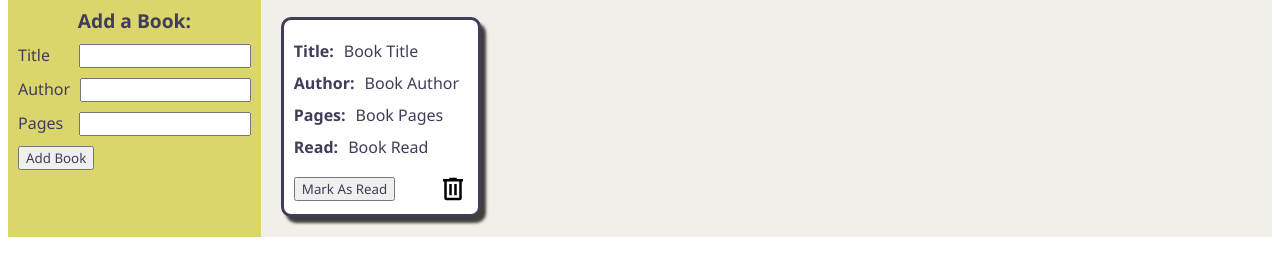
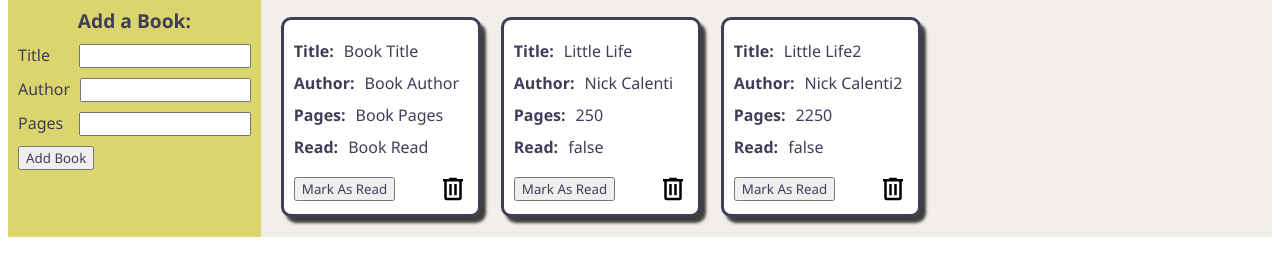
Before and after one commit to ncalenti88/odin-library, a plain HTML site: page index.html in a window 1280 px wide. Shown: the part 111-386 px from the top of the page. Drawn offline with Linux system fonts and the light colour scheme.

Commit message:
Add Book object and Card Generation and Deletion
Create initial javascript for library list, book object.  Also added javascript to interate
over library to display books.  Finally, implemented delete book funcationality.

```diff
--- a/index.html
+++ b/index.html
@@ -4,7 +4,7 @@
     <meta charset="UTF-8">
     <meta name="viewport" content="width=device-width, initial-scale=1.0">
     <link rel="stylesheet" href="styles.css">
-    <script type="text/javascript" src="library.js"></script>
+
     <title>Nicks Library</title>
 </head>
 <body>
@@ -51,5 +51,6 @@
 
         </div>
     </div>
+    <script type="text/javascript" src="library.js"></script>
 </body>
 </html>
--- a/library.js
+++ b/library.js
@@ -0,0 +1,124 @@
+const myLibrary = [];
+
+function Book(name = "", author = "", pages = 0, read = false) {
+  this.name = name
+  this.author = author
+  this.pages = pages
+  this.read = read
+}
+
+
+function addBookToLibrary(book, library) {
+    library.push(book)
+}
+
+const b1 = new Book('Little Life','Nick Calenti',250, false)
+const b2 = new Book('Little Life2','Nick Calenti2',2250, false)
+
+addBookToLibrary(b1, myLibrary)
+addBookToLibrary(b2, myLibrary)
+
+const bookArea = document.getElementById("content")
+
+function removeBook(id) {
+    myLibrary.splice(id,1)
+    const bookCard = document.querySelector(`[data-id="${id}"]`)
+    bookArea.removeChild(bookCard)
+}
+
+
+function addBook(book,id,place){
+
+    const bookCard = document.createElement("div")
+    bookCard.classList.add("book-card")
+    const infoContainer = document.createElement("div")
+    infoContainer.classList.add("info-container")
+
+    bookCard.appendChild(infoContainer)
+
+    bookCard.dataset.id = id
+
+
+    const cardRow1 = document.createElement("div")
+    cardRow1.classList.add("card-row")
+    const cardRow2 = document.createElement("div")
+    cardRow2.classList.add("card-row")
+    const cardRow3 = document.createElement("div")
+    cardRow3.classList.add("card-row")
+    const cardRow4 = document.createElement("div")
+    cardRow4.classList.add("card-row")
+
+    const cardlabel1 = document.createElement("span")
+    cardlabel1.classList.add("card-label")
+    cardlabel1.textContent = "Title:"
+    const cardlabel2 = document.createElement("span")
+    cardlabel2.classList.add("card-label")
+    cardlabel2.textContent = "Author:"
+    const cardlabel3 = document.createElement("span")
+    cardlabel3.classList.add("card-label")
+    cardlabel3.textContent = "Pages:"
+    const cardlabel4 = document.createElement("span")
+    cardlabel4.classList.add("card-label")
+    cardlabel4.textContent = "Read:"
+
+
+    const data1 = document.createElement("span")
+    data1.classList.add("title")
+    data1.textContent = book.name
+    const data2 = document.createElement("span")
+    data2.classList.add("title")
+    data2.textContent = book.author
+    const data3 = document.createElement("span")
+    data3.classList.add("title")
+    data3.textContent = book.pages
+    const data4 = document.createElement("span")
+    data4.classList.add("title")
+    data4.textContent = book.read
+
+    cardRow1.appendChild(cardlabel1)
+    cardRow1.appendChild(data1)
+
+    cardRow2.appendChild(cardlabel2)
+    cardRow2.appendChild(data2)
+
+    cardRow3.appendChild(cardlabel3)
+    cardRow3.appendChild(data3)
+
+    cardRow4.appendChild(cardlabel4)
+    cardRow4.appendChild(data4)
+
+    infoContainer.appendChild(cardRow1)
+    infoContainer.appendChild(cardRow2)
+    infoContainer.appendChild(cardRow3)
+    infoContainer.appendChild(cardRow4)
+
+
+    const actionBar = document.createElement("div")
+    actionBar.classList.add("action-bar")
+    bookCard.appendChild(actionBar)
+
+    const button = document.createElement("button")
+    button.classList.add("mark-read-button")
+    button.textContent = "Mark As Read"
+
+    const trash = document.createElement("img")
+    trash.classList.add("icon-delete")
+    trash.setAttribute("alt","Delete Button")
+    trash.setAttribute("src","trash-can-outline.svg")
+
+    actionBar.appendChild(button)
+    actionBar.appendChild(trash)
+
+    trash.addEventListener("click", () => {removeBook(id)})
+
+    place.appendChild(bookCard)
+
+
+
+}
+
+
+
+for(const [index, book] of myLibrary.entries()){
+    addBook(book, index, bookArea)
+}
```
